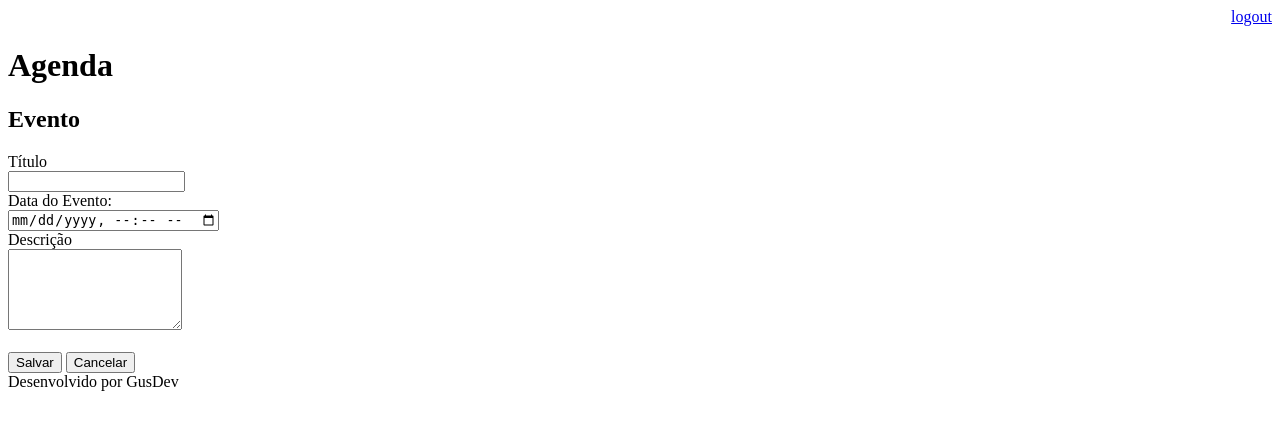
After one commit to gusjjpv/Agenda, a Django app: page /agenda/evento/ in a window 1280 px wide. The commit adds this page. Shown: the top 430 px of the page. Run offline with Django 5.2, Linux system fonts and the light colour scheme; a user stored in the database is signed in.

Commit message:
feat(events): add event registration functionality

```diff
--- a/Agenda/templates/agenda.html
+++ b/Agenda/templates/agenda.html
@@ -2,7 +2,9 @@
 
 {% block content %}
     <h2>Agendamentos</h2>
-
+    <a href="evento/">
+        <button type="button">Novo Evento</button>
+    </a>
     <ul style="font-size: 18px">
         {% for evento in evento %}
             <li>{{ evento.titulo }} - {{ evento.get_data_evento }}</li>
--- /dev/null
+++ b/Agenda/templates/evento.html
@@ -0,0 +1,26 @@
+{% extends "model-page.html" %}
+
+{% block content %}
+
+<h2>Evento</h2>
+
+<form action="submit" method="POST"> {% csrf_token %}
+    <label>Título</label>
+    </br>
+    <input type="text" name="titulo" size="19">
+    </br>
+    <label>Data do Evento:</label>
+    </br>
+    <input type="datetime-local" name="data_evento">
+    </br>
+    <label>Descrição</label>
+    </br>
+    <textarea name="descricao" rows="5" cols="19"></textarea>
+    </br></br>
+
+    <button type="submit">Salvar</button>
+    <a href="/">
+        <button type="button">Cancelar</button>
+    </a>
+</form>
+{% endblock %}
--- a/Agenda/views.py
+++ b/Agenda/views.py
@@ -33,3 +33,17 @@ def lista_eventos(request):
     evento = Evento.objects.filter(usuario=usuario)
     dados = {'evento':evento}
     return render(request, 'agenda.html', dados)
+
+@login_required(login_url='/login/')
+def evento(request):
+    return render(request, 'evento.html')
+
+@login_required(login_url='/login/')
+def submit_evento(request):
+    if request.POST:
+        titulo = request.POST.get('titulo')
+        data_evento = request.POST.get('data_evento')
+        descricao = request.POST.get('descricao')
+        usuario = request.user
+        Evento.objects.create(titulo=titulo, data_evento=data_evento, descricao=descricao, usuario=usuario)
+    return redirect('/')
--- a/setup/urls.py
+++ b/setup/urls.py
@@ -22,6 +22,8 @@ from django.views.generic import RedirectView
 urlpatterns = [
     path('admin/', admin.site.urls),
     path('agenda/', views.lista_eventos),
+    path('agenda/evento/', views.evento),
+    path('agenda/evento/submit', views.submit_evento),
     path('', RedirectView.as_view(url='/agenda/')),
     path('login/', views.login_user),
     path('login/submit', views.submit_login),
```
Also changed, not shown: db.sqlite3, 1 other file.
